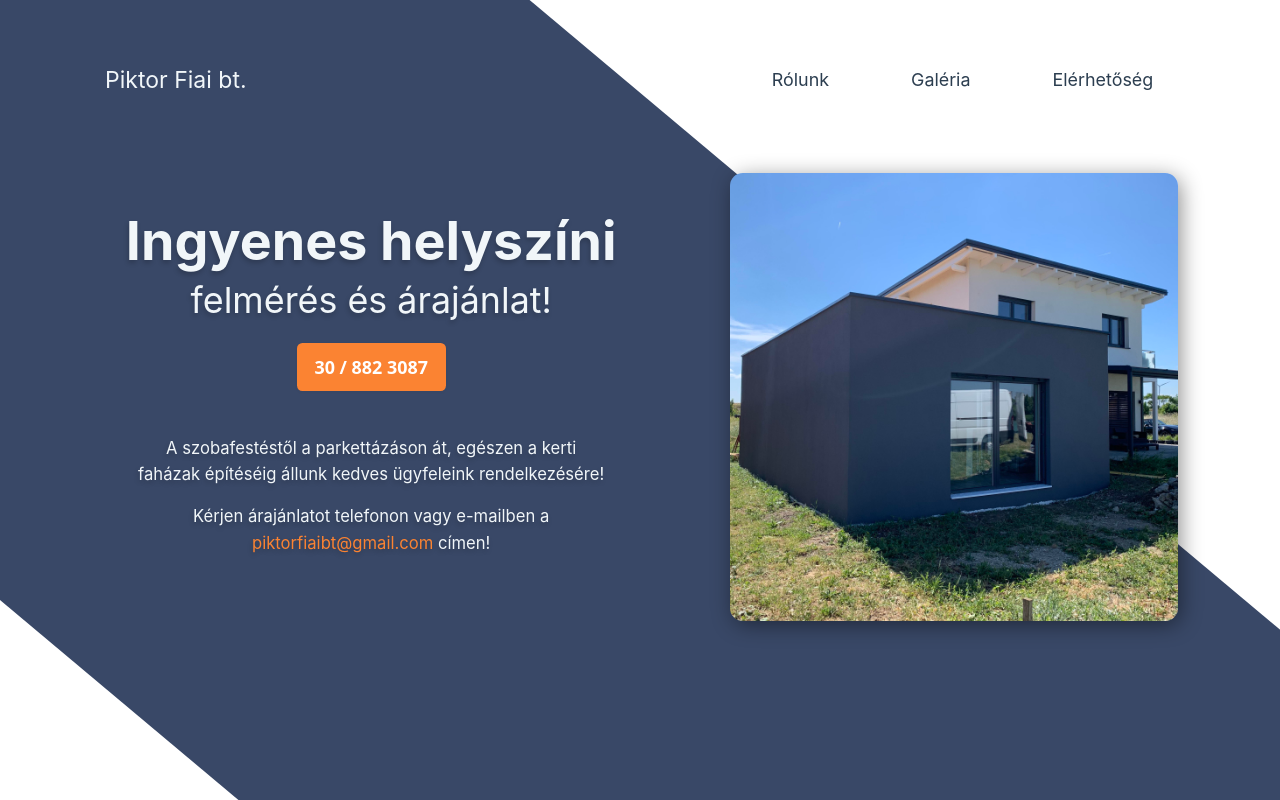
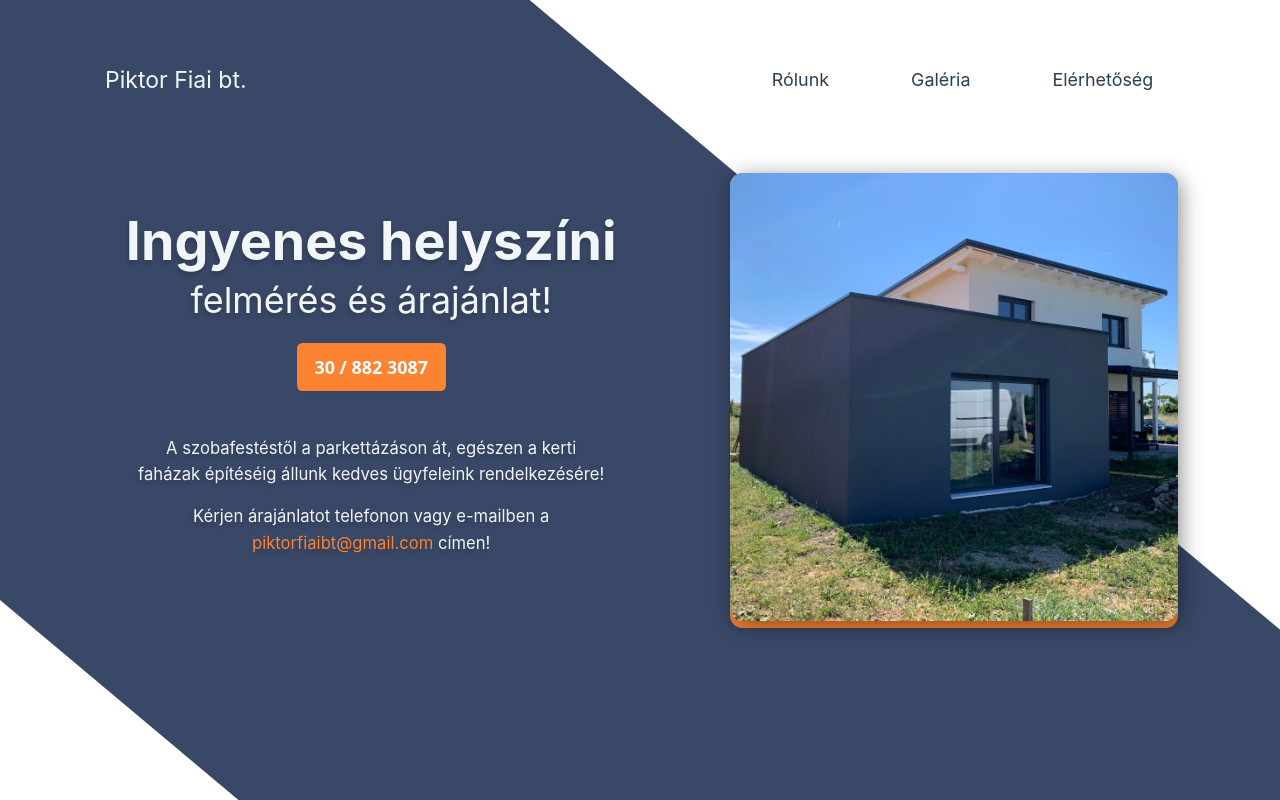
Before and after one commit to megaseves/piktorfiai-vue, a Vue app: page / in a window 1280 px wide. Built offline with nearby package versions, Linux system fonts and the light colour scheme.

Commit message:
Add: image mouse hover

```diff
--- a/src/components/Welcome.vue
+++ b/src/components/Welcome.vue
@@ -14,7 +14,10 @@
             </div>
 
             <div class="container-image">
-                <img class="image-link" src="/proba.jpg" alt="building1">
+                <div class="hover-container" @mouseover="increaseTop" @mouseleave="decreaseTop" @click="goToGallery" >
+                    <div class="image-bottom-border"></div>
+                    <img class="image-link" :style="{top: top + 'vw'}" src="/proba.jpg" alt="building1">
+                </div>
             </div>
         </div>
 
@@ -36,7 +39,23 @@
 
 <script>
 export default {
-    name: "Welcome"
+    name: "Welcome",
+    data() {
+        return {
+            top: 0
+        }
+    },
+    methods: {
+        increaseTop() {
+            this.top = -0.6;
+        },
+        decreaseTop() {
+            this.top = 0;
+        },
+        goToGallery() {
+            window.location.href = 'https://www.google.com/';
+        }
+    }
 }
 </script>
 
@@ -75,17 +94,7 @@ export default {
     align-items: center;
     padding: 2vw 0 0 8vw;
 }
-.container-image {
-    width: 50vw;
-    padding-left: 7vw;
-}
-.container-image img {
-    width: 35vw;
-    border-radius: 1vw;
-    box-shadow: 3px 4px 22px -1px rgba(0,0,0,0.47);
-    -webkit-box-shadow: 3px 4px 22px -1px rgba(0,0,0,0.47);
-    -moz-box-shadow: 3px 4px 22px -1px rgba(0,0,0,0.47);
-}
+
 
 /*
 .phone {
@@ -168,14 +177,37 @@ export default {
     cursor: pointer;
 }
 
+.container-image {
+    width: 50vw;
+    padding-left: 7vw;
+}
+.container-image img {
+    width: 35vw;
+    border-radius: 1vw;
+    box-shadow: 3px 4px 22px -1px rgba(0,0,0,0.47);
+    -webkit-box-shadow: 3px 4px 22px -1px rgba(0,0,0,0.47);
+    -moz-box-shadow: 3px 4px 22px -1px rgba(0,0,0,0.47);
+}
+
+.hover-container {
+    cursor: pointer;
+
+}
+
 .image-link {
     cursor: pointer;
     transition: all 200ms;
     top: 0;
 }
-.image-link:hover {
-    top: -0.2vw;
+
+.image-bottom-border {
+    width: 35vw;
+    height: 100%;
+    border-radius: 1vw;
+    background-color: var(--linkColor);
+    position: absolute;
 }
+
 /*
 .footer {
     width: 100vw;
--- a/src/components/icons/IconTooling.vue
+++ b/src/components/icons/IconTooling.vue
@@ -2,7 +2,6 @@
 <template>
   <svg
     xmlns="http://www.w3.org/2000/svg"
-    xmlns:xlink="http://www.w3.org/1999/xlink"
     aria-hidden="true"
     role="img"
     class="iconify iconify--mdi"
```
